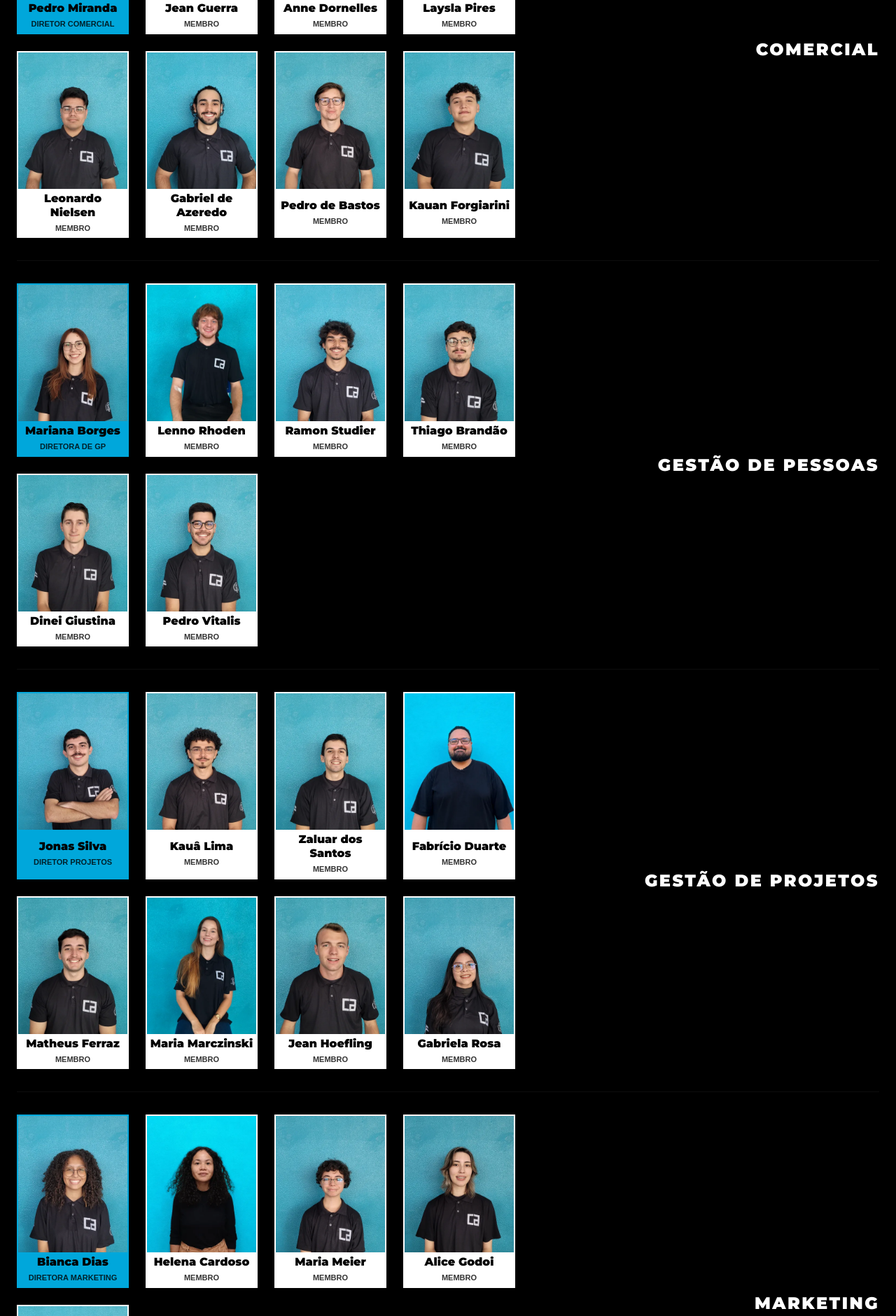
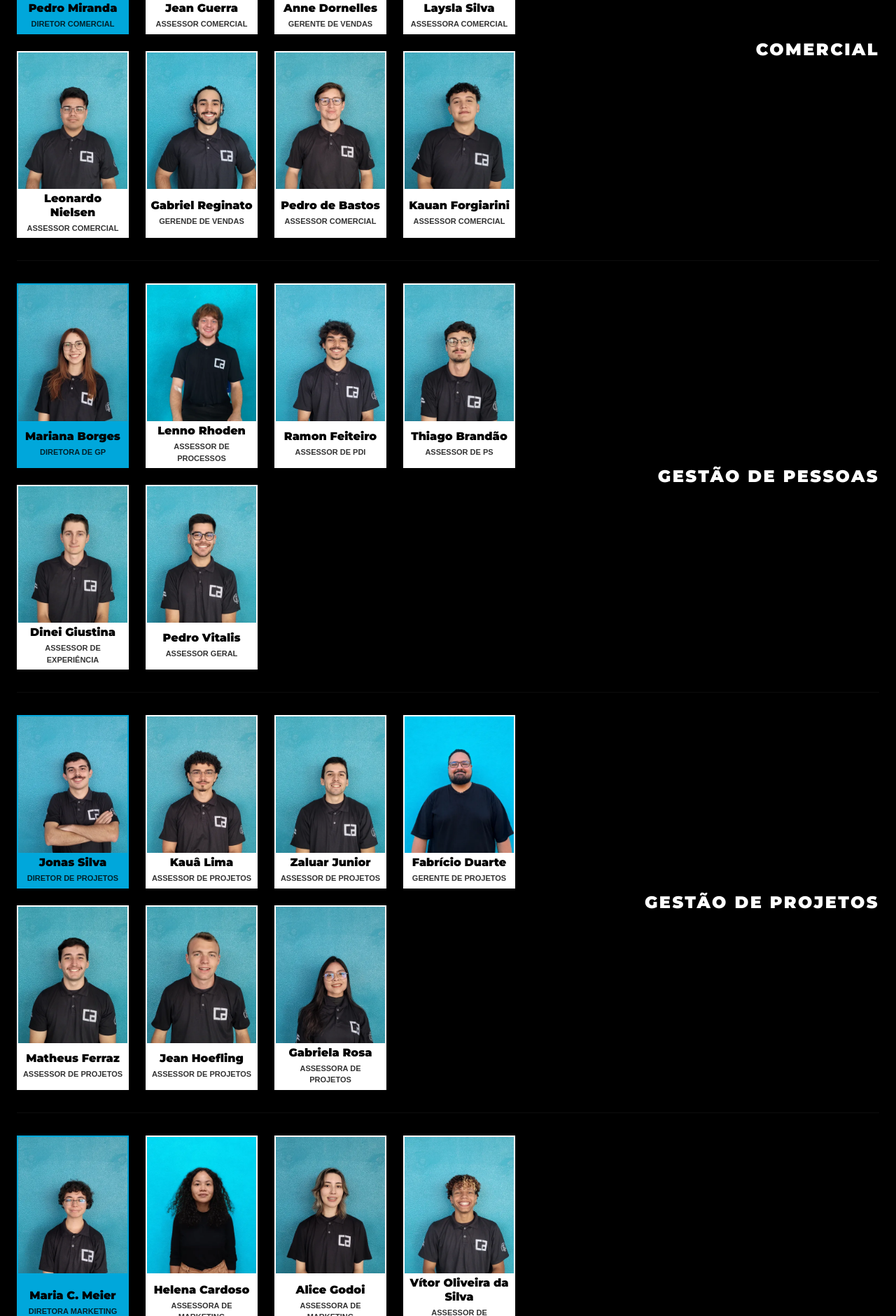
Before and after one commit to CompActJr/CompActJr, a Next.js app: page / in a window 1280 px wide. Shown: the part 9411-11292 px from the top of the page at 70% size. Built offline with nearby package versions, Linux system fonts and the light colour scheme; a web font is replaced by a local one.

Commit message:
Atualizando cargo dos membros

```diff
--- a/src/components/Team.tsx
+++ b/src/components/Team.tsx
@@ -25,7 +25,7 @@ const GithubIcon = () => (
 export default function Team() {
     // ESTRUTURA DE DADOS OTIMIZADA PARA MANUTENÇÃO
     // Para adicionar ou remover redes, basta preencher ou apagar a string dentro do objeto "socials".
-    // id's disponíveis: 6, 14, 31
+    // id's disponíveis: 6, 14, 31, 33
     const teamData = [
         {
             department: 'PRESIDÊNCIA',
@@ -33,7 +33,7 @@ export default function Team() {
                 {
                     id: 1,
                     name: 'Arthur Lorenço',
-                    role: 'Presidente',
+                    role: 'Presidente Executivo',
                     isDirector: true,
                     image: '/timeCompact/arthur.webp',
                     socials: {
@@ -50,7 +50,7 @@ export default function Team() {
                 {
                     id: 2,
                     name: 'Arthur Etges',
-                    role: 'Diretor ADM-FIN',
+                    role: 'Diretor ADM-FIN e Vice-Presidente',
                     isDirector: true,
                     image: '/timeCompact/pao.webp',
                     socials: {
@@ -62,7 +62,7 @@ export default function Team() {
                 {
                     id: 3,
                     name: 'Guilherme Martini',
-                    role: 'Membro',
+                    role: 'Assessor Jurídico',
                     isDirector: false,
                     image: '/timeCompact/guilherme.webp',
                     socials: {
@@ -73,8 +73,8 @@ export default function Team() {
                 },
                 {
                     id: 4,
-                    name: 'Miguel Santos',
-                    role: 'Membro',
+                    name: 'Miguel Machry',
+                    role: 'Assessor Administrativo',
                     isDirector: false,
                     image: '/timeCompact/miguel.webp',
                     socials: {
@@ -84,7 +84,7 @@ export default function Team() {
                 {
                     id: 5,
                     name: 'Angelo Tonetto',
-                    role: 'Membro',
+                    role: 'Assessor Financeiro',
                     isDirector: false,
                     image: '/timeCompact/angelo.webp',
                     socials: {
@@ -110,7 +110,7 @@ export default function Team() {
                 {
                     id: 8,
                     name: 'Jean Guerra',
-                    role: 'Membro',
+                    role: 'Assessor Comercial',
                     isDirector: false,
                     image: '/timeCompact/jeanr.webp',
                     socials: {
@@ -122,7 +122,7 @@ export default function Team() {
                 {
                     id: 9,
                     name: 'Anne Dornelles',
-                    role: 'Membro',
+                    role: 'Gerente de Vendas',
                     isDirector: false,
                     image: '/timeCompact/anne.webp',
                     socials: {
@@ -133,8 +133,8 @@ export default function Team() {
                 },
                 {
                     id: 10,
-                    name: 'Laysla Pires',
-                    role: 'Membro',
+                    name: 'Laysla Silva',
+                    role: 'Assessora Comercial',
                     isDirector: false,
                     image: '/timeCompact/laysla.webp',
                     socials: {
@@ -144,7 +144,7 @@ export default function Team() {
                 {
                     id: 11,
                     name: 'Leonardo Nielsen',
-                    role: 'Membro',
+                    role: 'Assessor Comercial',
                     isDirector: false,
                     image: '/timeCompact/leonardo.webp',
                     socials: {
@@ -154,8 +154,8 @@ export default function Team() {
                 },
                 {
                     id: 12,
-                    name: 'Gabriel de Azeredo',
-                    role: 'Membro',
+                    name: 'Gabriel Reginato',
+                    role: 'Gerende de Vendas',
                     isDirector: false,
                     image: '/timeCompact/gabriel.webp',
                     socials: {
@@ -166,7 +166,7 @@ export default function Team() {
                 {
                     id: 13,
                     name: 'Pedro de Bastos',
-                    role: 'Membro',
+                    role: 'Assessor Comercial',
                     isDirector: false,
                     image: '/timeCompact/pedrob.webp',
                     socials: {
@@ -177,7 +177,7 @@ export default function Team() {
                 {
                     id: 15,
                     name: 'Kauan Forgiarini',
-                    role: 'Membro',
+                    role: 'Assessor Comercial',
                     isDirector: false,
                     image: '/timeCompact/kauan.webp',
                     socials: {
@@ -206,7 +206,7 @@ export default function Team() {
                 {
                     id: 17,
                     name: 'Lenno Rhoden',
-                    role: 'Membro',
+                    role: 'Assessor de Processos',
                     isDirector: false,
                     image: '/timeCompact/lenno.webp',
                     socials: {
@@ -217,8 +217,8 @@ export default function Team() {
                 },
                 {
                     id: 18,
-                    name: 'Ramon Studier',
-                    role: 'Membro',
+                    name: 'Ramon Feiteiro',
+                    role: 'Assessor de PDI',
                     isDirector: false,
                     image: '/timeCompact/ramon.webp',
                     socials: {
@@ -229,7 +229,7 @@ export default function Team() {
                 {
                     id: 19,
                     name: 'Thiago Brandão',
-                    role: 'Membro',
+                    role: 'Assessor de PS',
                     isDirector: false,
                     image: '/timeCompact/thiagob.webp',
                     socials: {
@@ -239,7 +239,7 @@ export default function Team() {
                 {
                     id: 20,
                     name: 'Dinei Giustina',
-                    role: 'Membro',
+                    role: 'Assessor de Experiência',
                     isDirector: false,
                     image: '/timeCompact/dinei.webp',
                     socials: {
@@ -251,7 +251,7 @@ export default function Team() {
                 {
                     id: 21,
                     name: 'Pedro Vitalis',
-                    role: 'Membro',
+                    role: 'Assessor Geral',
                     isDirector: false,
                     image: '/timeCompact/pedrom.webp',
                     socials: {
@@ -268,7 +268,7 @@ export default function Team() {
                 {
                     id: 22,
                     name: 'Jonas Silva',
-                    role: 'Diretor Projetos',
+                    role: 'Diretor de Projetos',
                     isDirector: true,
                     image: '/timeCompact/jonas.webp',
                     socials: {
@@ -280,7 +280,7 @@ export default function Team() {
                 {
                     id: 23,
                     name: 'Kauâ Lima',
-                    role: 'Membro',
+                    role: 'Assessor de Projetos',
                     isDirector: false,
                     image: '/timeCompact/kayua.webp',
                     socials: {
@@ -291,8 +291,8 @@ export default function Team() {
                 },
                 {
                     id: 24,
-                    name: 'Zaluar dos Santos',
-                    role: 'Membro',
+                    name: 'Zaluar Junior',
+                    role: 'Assessor de Projetos',
                     isDirector: false,
                     image: '/timeCompact/zaluar.webp',
                     socials: {
@@ -303,7 +303,7 @@ export default function Team() {
                 {
                     id: 25,
                     name: 'Fabrício Duarte',
-                    role: 'Membro',
+                    role: 'Gerente de Projetos',
                     isDirector: false,
                     image: '/timeCompact/fabricio.webp',
                     socials: {
@@ -315,7 +315,7 @@ export default function Team() {
                 {
                     id: 26,
                     name: 'Matheus Ferraz',
-                    role: 'Membro',
+                    role: 'Assessor de Projetos',
                     isDirector: false,
                     image: '/timeCompact/matheus.webp',
                     socials: {
@@ -325,21 +325,9 @@ export default function Team() {
                     }
                 },
                 {
-                    id: 27,
-                    name: 'Maria Marczinski',
-                    role: 'Membro',
-                    isDirector: false,
-                    image: '/timeCompact/mariav.webp',
-                    socials: {
-                        instagram: 'https://instagram.com/mariavitoriamarczinski',
-                        linkedin: 'https://www.linkedin.com/in/maria-vitoria-marczinski',
-                        github: 'https://github.com/Marczinski'
-                    }
-                },
-                {
                     id: 28,
                     name: 'Jean Hoefling',
-                    role: 'Membro',
+                    role: 'Assessor de Projetos',
                     isDirector: false,
                     image: '/timeCompact/jeans.webp',
                     socials: {
@@ -351,7 +339,7 @@ export default function Team() {
                 {
                     id: 29,
                     name: 'Gabriela Rosa',
-                    role: 'Membro',
+                    role: 'Assessora de Projetos',
                     isDirector: false,
                     image: '/timeCompact/gabriela.webp',
                     socials: {
@@ -367,10 +355,10 @@ export default function Team() {
             members: [
                 {
                     id: 30,
-                    name: 'Bianca Dias',
+                    name: 'Maria C. Meier',
                     role: 'Diretora Marketing',
                     isDirector: true,
-                    image: '/timeCompact/bianca.webp',
+                    image: '/timeCompact/mariac.webp',
                     socials: {
                         instagram: 'https://instagram.com/_biagd'
                     }
@@ -378,7 +366,7 @@ export default function Team() {
                 {
                     id: 32,
                     name: 'Helena Cardoso',
-                    role: 'Membro',
+                    role: 'Assessora de Marketing',
                     isDirector: false,
                     image: '/timeCompact/helena.webp',
                     socials: {
@@ -388,21 +376,9 @@ export default function Team() {
                     }
                 },
                 {
-                    id: 33,
-                    name: 'Maria Meier',
-                    role: 'Membro',
-                    isDirector: false,
-                    image: '/timeCompact/mariac.webp',
-                    socials: {
-                        instagram: 'https://instagram.com/ck_iwi_',
-                        linkedin: 'https://www.linkedin.com/in/maria-carolina-meier-da-silva-366976375/',
-                        github: 'https://github.com/MCarolMeier'
-                    }
-                },
-                {
                     id: 34,
                     name: 'Alice Godoi',
-                    role: 'Membro',
+                    role: 'Assessora de Marketing',
                     isDirector: false,
                     image: '/timeCompact/alice.webp',
                     socials: {
@@ -412,11 +388,23 @@ export default function Team() {
                 {
                     id: 35,
                     name: 'Vítor Oliveira da Silva',
-                    role: 'Membro',
+                    role: 'Assessor de Marketing',
                     isDirector: false,
                     image: '/timeCompact/vitor.webp',
                     socials: {
                         instagram: 'https://instagram.com/vi_oliveira.s'
+                    }
+                },
+                {
+                    id: 27,
+                    name: 'Maria V. Marczinski',
+                    role: 'Assessora de Marketing',
+                    isDirector: false,
+                    image: '/timeCompact/mariav.webp',
+                    socials: {
+                        instagram: 'https://instagram.com/mariavitoriamarczinski',
+                        linkedin: 'https://www.linkedin.com/in/maria-vitoria-marczinski',
+                        github: 'https://github.com/Marczinski'
                     }
                 }
             ]
```
